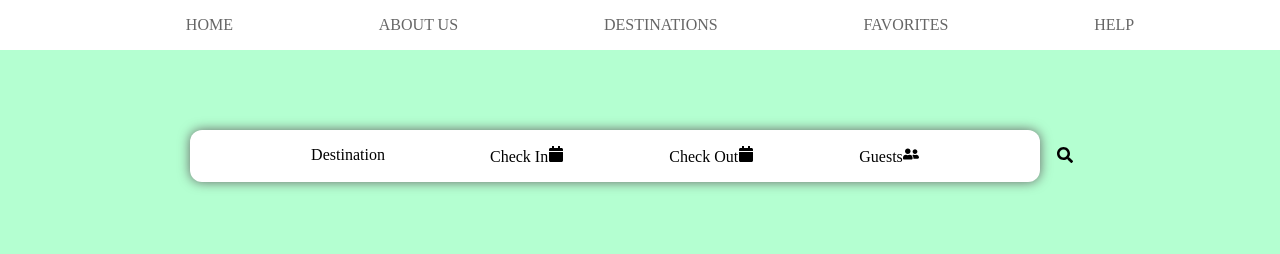
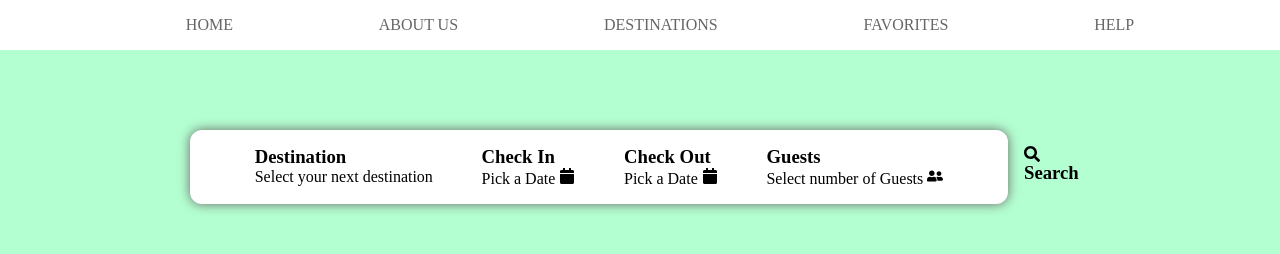
Before and after one commit to aatypi/treehouse, a React (Create React App) app: page / in a window 1280 px wide. Shown: the top 254 px of the page. Built offline with nearby package versions, Linux system fonts and the light colour scheme.

Commit message:
Tweaked titles of searchbar

```diff
--- a/src/components/pages/SearchBar.js
+++ b/src/components/pages/SearchBar.js
@@ -5,22 +5,26 @@ export function SearchBar() {
   return (
     <section className="max-width searchbar">
       <div className="searchbar-inner">
-        <div>Destination</div>
         <div>
-          Check In
-          <FaCalendar />
+          <h3>Destination</h3>
+          Select your next destination
         </div>
         <div>
-          Check Out
-          <FaCalendar />
+          <h3>Check In</h3>
+          Pick a Date <FaCalendar />
         </div>
         <div>
-          Guests
-          <FaUserFriends />
+          <h3>Check Out</h3>
+          Pick a Date <FaCalendar />
+        </div>
+        <div>
+          <h3>Guests</h3>
+          Select number of Guests <FaUserFriends />
         </div>
       </div>
       <div className="search-icon">
         <FaSearch />
+        <h3>Search</h3>
       </div>
     </section>
   );
--- a/src/index.css
+++ b/src/index.css
@@ -132,6 +132,10 @@ footer {
   display: flex;
 }
 
+.searchbar h3 {
+  margin: 0;
+}
+
 .searchbar-inner {
   box-shadow: 0 0 12px #666;
   background-color: #fff;
@@ -144,12 +148,9 @@ footer {
 
 .search-icon {
   width: 50px;
-  height: 50px;
   display: flex;
-}
-
-.search-icon svg {
-  margin: auto;
+  flex-direction: column;
+  padding: 1rem;
 }
 
 /* Helpers */
```
